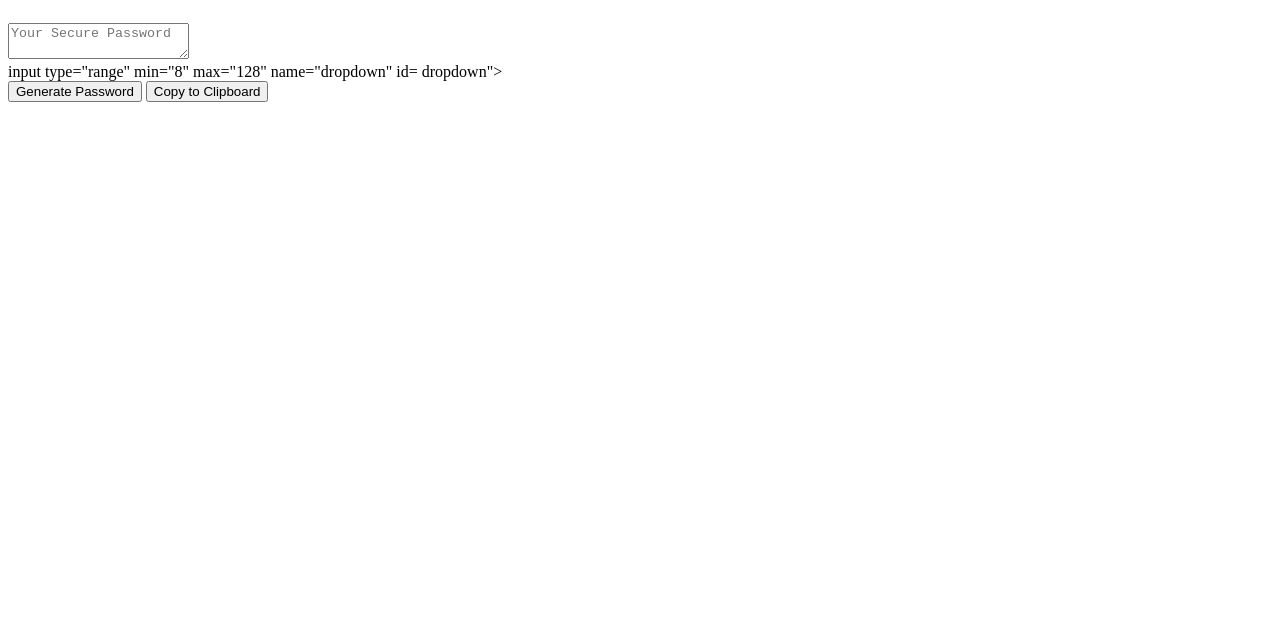
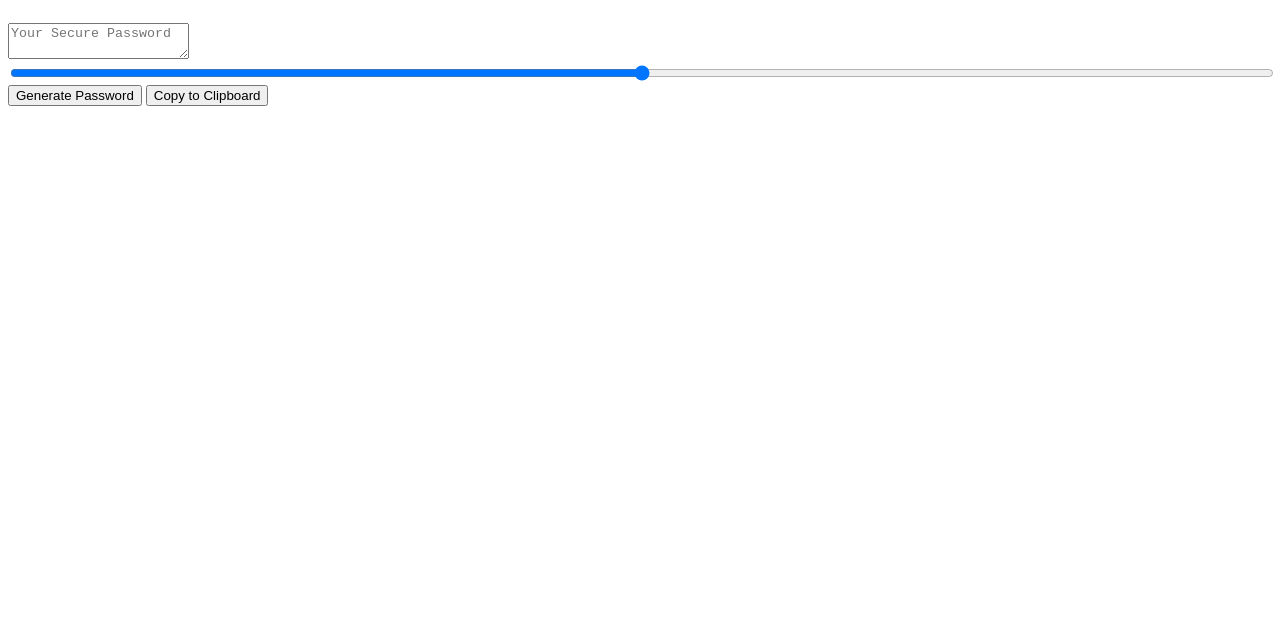
Before and after one commit to jasonosako/Password_Generator, a plain HTML site: page Index.html in a window 1280 px wide. Shown: the part 162-800 px from the top of the page. Drawn offline with Linux system fonts and the light colour scheme.

Commit message:
modified html

```diff
--- a/Index.html
+++ b/Index.html
@@ -29,8 +29,9 @@
                     aria-label="Generated Password"
                     ></textarea>
                     <br/>
-                    input type="range" min="8" max="128" name="dropdown" id=
-                    dropdown">
+
+                    <input type="range" min="8" min="128" name="dropdown" id="dropdown">
+
                     <br/>
                     <button onclick="generate()">Generate Password</button>
                     <button onclick="copy()">Copy to Clipboard</button>
```
